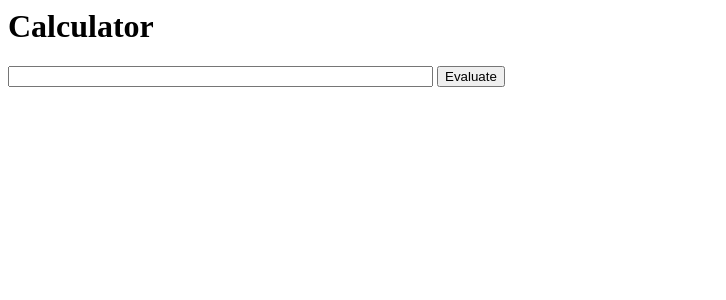
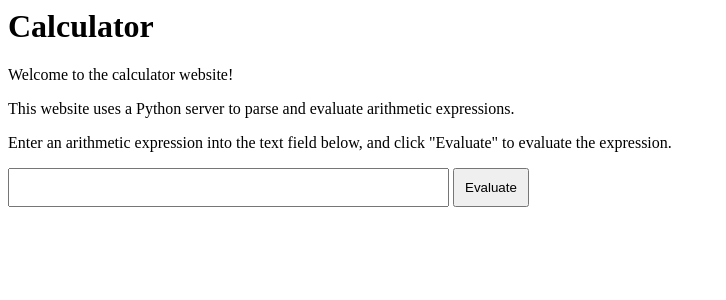
Before and after one commit to ataylor89/calculator, a Flask app: page / in a window 1280 px wide. Shown: the top 300 px of the page, without its empty margins (0-726 px from the left). Run offline with Flask 3, Linux system fonts and the light colour scheme.

Commit message:
Updating HTML and CSS

```diff
--- a/calculator/static/css/stylesheet.css
+++ b/calculator/static/css/stylesheet.css
@@ -1,3 +1,11 @@
 h1 {
     text-align: left
 }
+
+input[type="text"] {
+    padding: 10px;
+}
+
+input[type="submit"] {
+    padding: 10px;
+}
--- a/calculator/templates/index.html
+++ b/calculator/templates/index.html
@@ -7,6 +7,15 @@
     </head>
     <body>
         <h1>Calculator</h1>
+        <p>
+            Welcome to the calculator website!
+        </p>
+        <p>
+            This website uses a Python server to parse and evaluate arithmetic expressions.
+        </p>
+        <p>
+            Enter an arithmetic expression into the text field below, and click "Evaluate" to evaluate the expression.
+        </p>
         <form id="inputform">
             <input type="text" name="expression" size="50">
             <input type="submit" value="Evaluate">
```
